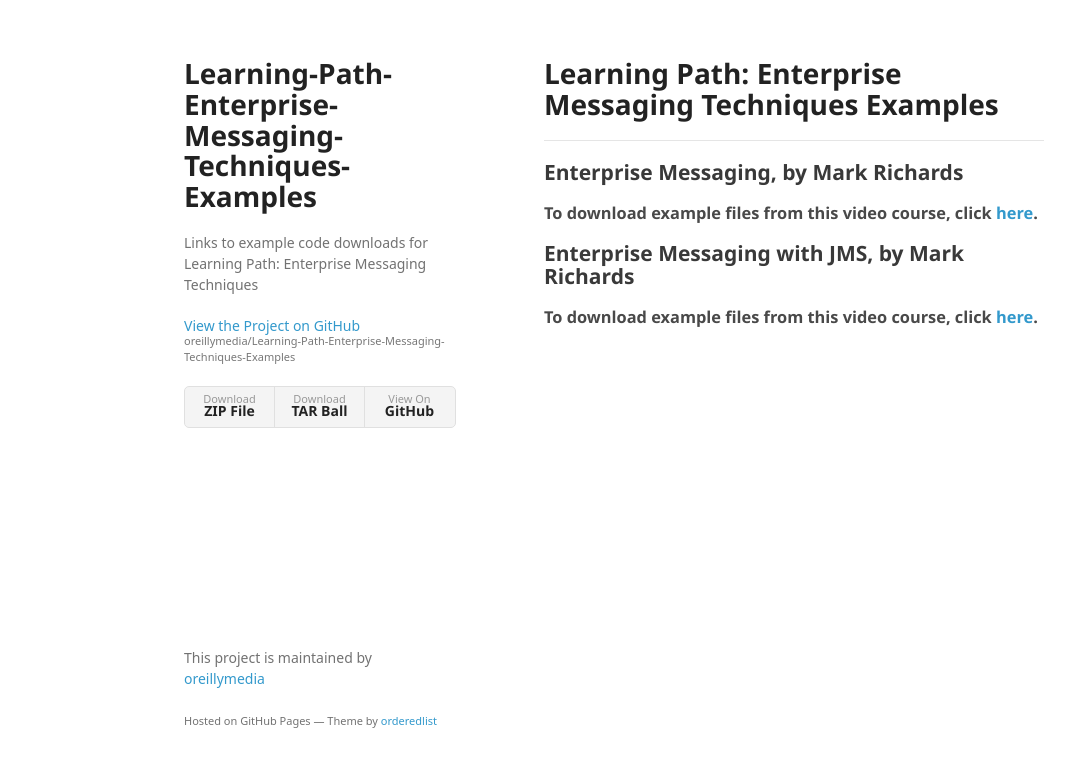
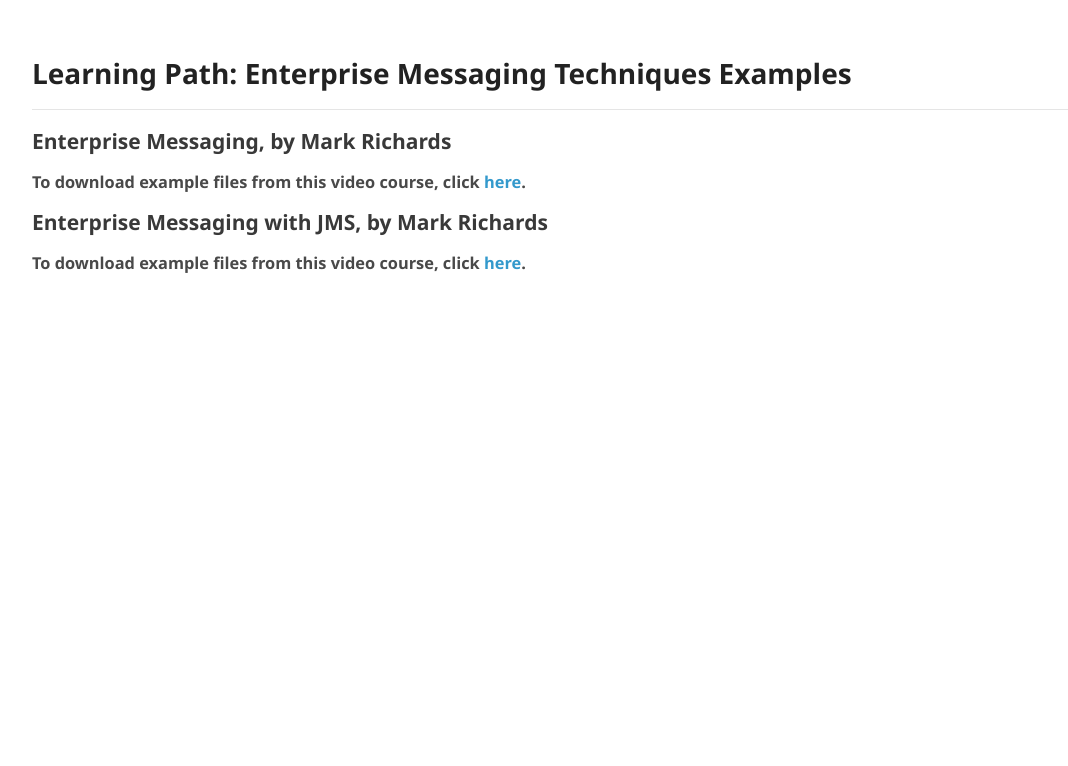
Before and after one commit to oreillymedia/Learning-Path-Enterprise-Messaging-Techniques-Examples, a plain HTML site: page index.html in a window 1280 px wide. Shown: the whole page, without its empty margins (26-1094 px from the left). Drawn offline with Linux system fonts and the light colour scheme; a web font is replaced by a local one.

Commit message:
Update index.html

```diff
--- a/index.html
+++ b/index.html
@@ -13,21 +13,6 @@
     <![endif]-->
   </head>
   <body>
-    <div class="wrapper">
-      <header>
-        <h1>Learning-Path-Enterprise-Messaging-Techniques-Examples</h1>
-        <p>Links to example code downloads for Learning Path: Enterprise Messaging Techniques</p>
-
-        <p class="view"><a href="https://github.com/oreillymedia/Learning-Path-Enterprise-Messaging-Techniques-Examples">View the Project on GitHub <small>oreillymedia/Learning-Path-Enterprise-Messaging-Techniques-Examples</small></a></p>
-
-
-        <ul>
-          <li><a href="https://github.com/oreillymedia/Learning-Path-Enterprise-Messaging-Techniques-Examples/zipball/master">Download <strong>ZIP File</strong></a></li>
-          <li><a href="https://github.com/oreillymedia/Learning-Path-Enterprise-Messaging-Techniques-Examples/tarball/master">Download <strong>TAR Ball</strong></a></li>
-          <li><a href="https://github.com/oreillymedia/Learning-Path-Enterprise-Messaging-Techniques-Examples">View On <strong>GitHub</strong></a></li>
-        </ul>
-      </header>
-      <section>
         <h1>
 <a id="learning-path-enterprise-messaging-techniques-examples" class="anchor" href="#learning-path-enterprise-messaging-techniques-examples" aria-hidden="true"><span aria-hidden="true" class="octicon octicon-link"></span></a>Learning Path: Enterprise Messaging Techniques Examples</h1>
 
@@ -44,13 +29,5 @@
 
 <h3>
 <a id="to-download-example-files-from-this-video-course-click-here-1" class="anchor" href="#to-download-example-files-from-this-video-course-click-here-1" aria-hidden="true"><span aria-hidden="true" class="octicon octicon-link"></span></a>To download example files from this video course, click <a href="http://www.wmrichards.com/emvideocode.html">here</a>.</h3>
-      </section>
-      <footer>
-        <p>This project is maintained by <a href="https://github.com/oreillymedia">oreillymedia</a></p>
-        <p><small>Hosted on GitHub Pages &mdash; Theme by <a href="https://github.com/orderedlist">orderedlist</a></small></p>
-      </footer>
-    </div>
-    <script src="javascripts/scale.fix.js"></script>
-
   </body>
 </html>
```
